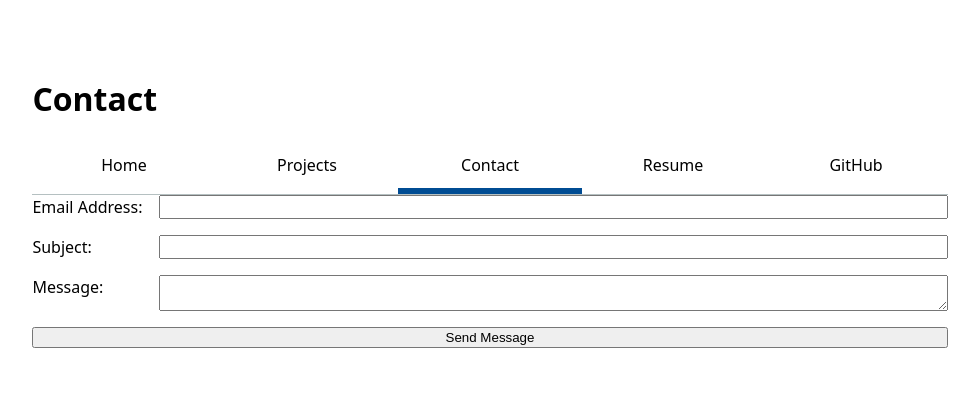
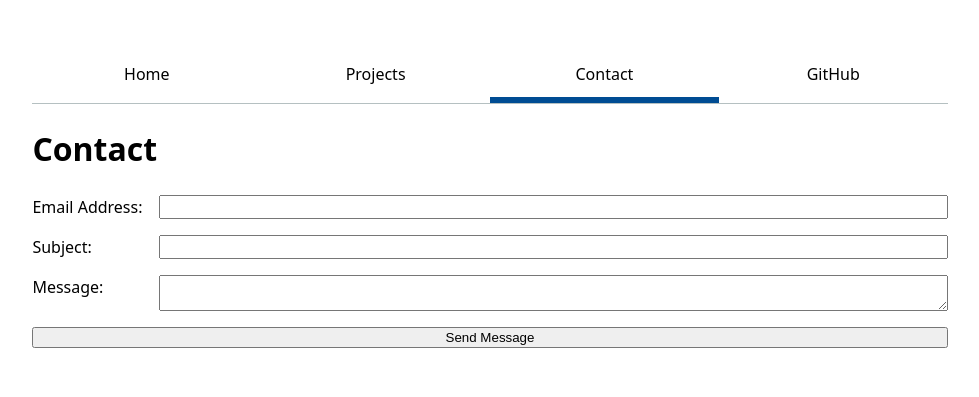
Before and after one commit to zcochran27/portfolio, a plain HTML site: page contact/index.html in a window 1280 px wide. Shown: the whole page, without its empty margins (150-1129 px from the left). Drawn offline with Linux system fonts and the light colour scheme.

Commit message:
added js navbar

```diff
--- a/contact/index.html
+++ b/contact/index.html
@@ -2,19 +2,20 @@
 <html lang="en">
 <head>
     <link rel="stylesheet" href="style.css">
+    <script type="module" src="../global.js"></script>
     <meta charset="UTF-8">
     <meta name="viewport" content="width=device-width, initial-scale=1.0">
     <title>Contact</title>
 </head>
 <body>
     <h1>Contact</h1>
-    <nav>
+    <!-- <nav>
         <a href="https://zcochran27.github.io/portfolio/index.html">Home</a>
         <a href="https://zcochran27.github.io/portfolio/projects/index.html">Projects</a>
-        <a class = "current" href="https://zcochran27.github.io/portfolio/contact/index.html">Contact</a>
+        <a href="https://zcochran27.github.io/portfolio/contact/index.html">Contact</a>
         <a href="https://zcochran27.github.io/portfolio//resume/index.html">Resume</a>
         <a href="https://github.com/zcochran27" target="_blank">GitHub</a>
-    </nav>
+    </nav> -->
     <form action="mailto:zcochran@ucsd.edu" method= "post" enctype="text/plain">
         <label for="email">
             Email Address:
--- /dev/null
+++ b/global.js
@@ -0,0 +1,41 @@
+console.log('IT’S ALIVE!');
+
+function $$(selector, context = document) {
+  return Array.from(context.querySelectorAll(selector));
+}
+// const navLinks = $$("nav a");
+
+// const currentLink = navLinks.find(
+//   (a) => a.host === location.host && a.pathname === location.pathname
+// );
+// currentLink?.classList.add('current');
+
+let pages = [
+    { url: 'index.html', title: 'Home' },
+    { url: 'projects/index.html', title: 'Projects' },
+    { url: 'contact/index.html', title: 'Contact' },
+    { url: 'https://github.com/zcochran27', title: 'GitHub' }];
+
+let nav = document.createElement('nav');
+document.body.prepend(nav);
+
+const BASE_PATH = (location.hostname === "localhost" || location.hostname === "127.0.0.1")
+  ? "/"                 // Local
+  : "/github.com/zcochran27/portfolio/";
+
+for (let p of pages) {
+    let url = p.url;
+    let title = p.title;
+    url = !url.startsWith('http') ? BASE_PATH + url : url;
+    let a = document.createElement('a');
+    a.href = url;
+    a.textContent = title;
+    console.log(a.host)
+    console.log(location.host)
+    console.log(a.pathname)
+    console.log(location.pathname)
+    if (a.host === location.host && a.pathname === location.pathname) {
+        a.classList.add('current');
+      }
+    nav.append(a);
+  }
```
Also changed, not shown: index.html (+4 -3 lines), projects/index.html (+4 -3 lines), resume/index.html (+4 -3 lines).
